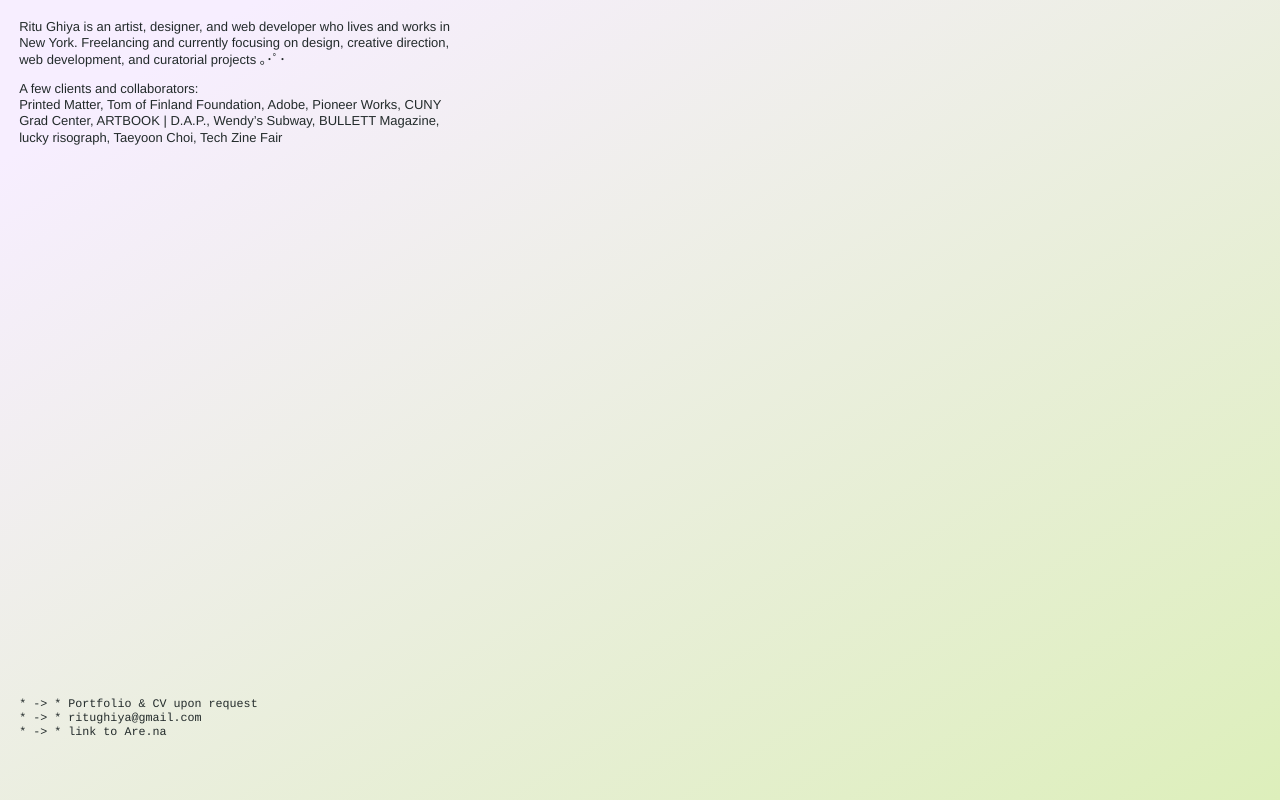
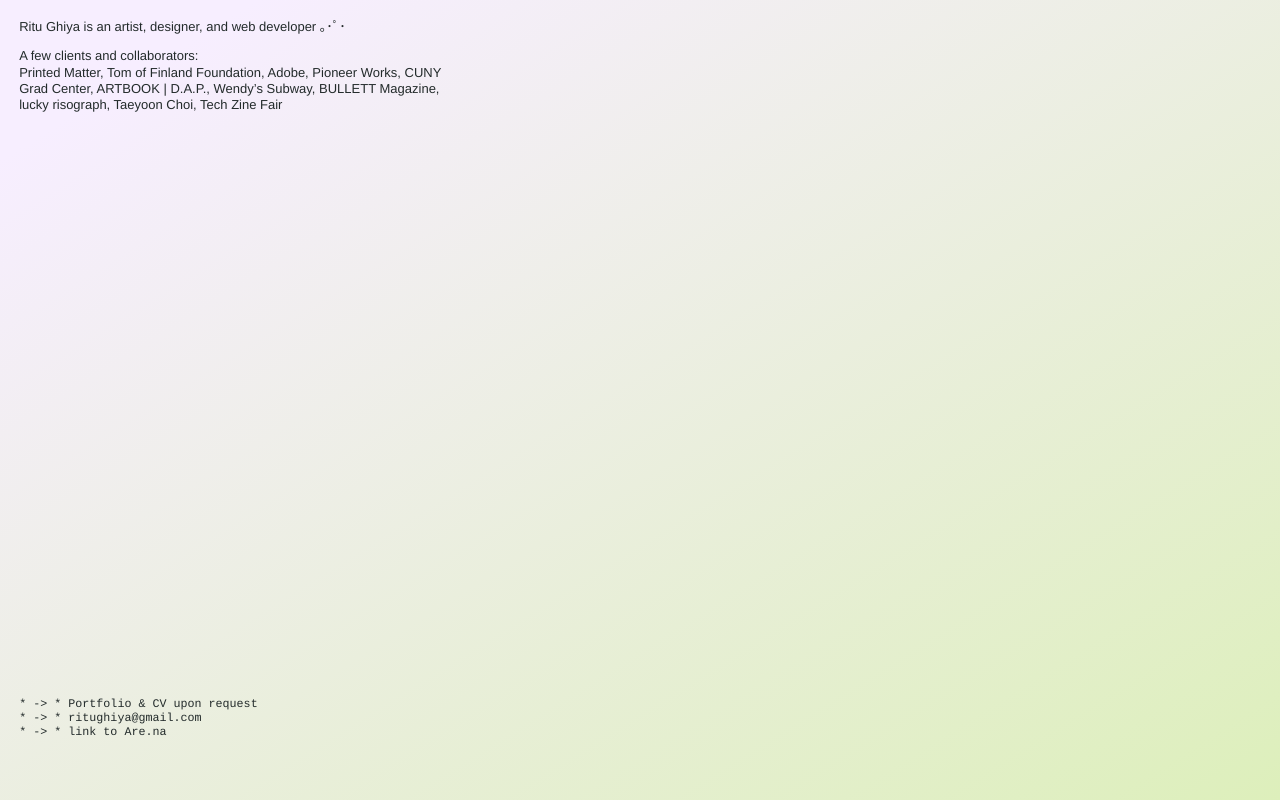
Before and after one commit to ritu-test/ritu-test.github.io, a plain HTML site: page index.html in a window 1280 px wide. Drawn offline with Linux system fonts and the light colour scheme.

Commit message:
Update index.html

```diff
--- a/index.html
+++ b/index.html
@@ -13,7 +13,7 @@
 <div class="background-color"></div>
 <div class="text">
 <div class="sans">
-<p>Ritu Ghiya is an artist, designer, and web developer who lives and works in New York. Freelancing and currently focusing on design, creative direction, web development, and curatorial projects ｡･ﾟ･</p>
+<p>Ritu Ghiya is an artist, designer, and web developer ｡･ﾟ･</p>
 
 <p class="header">A few clients and collaborators:</p>
 <p class="clients">Printed Matter, Tom of Finland Foundation, Adobe, Pioneer Works, CUNY Grad Center, ARTBOOK | D.A.P., Wendy’s Subway, BULLETT Magazine, lucky risograph, Taeyoon Choi, Tech Zine Fair
```
